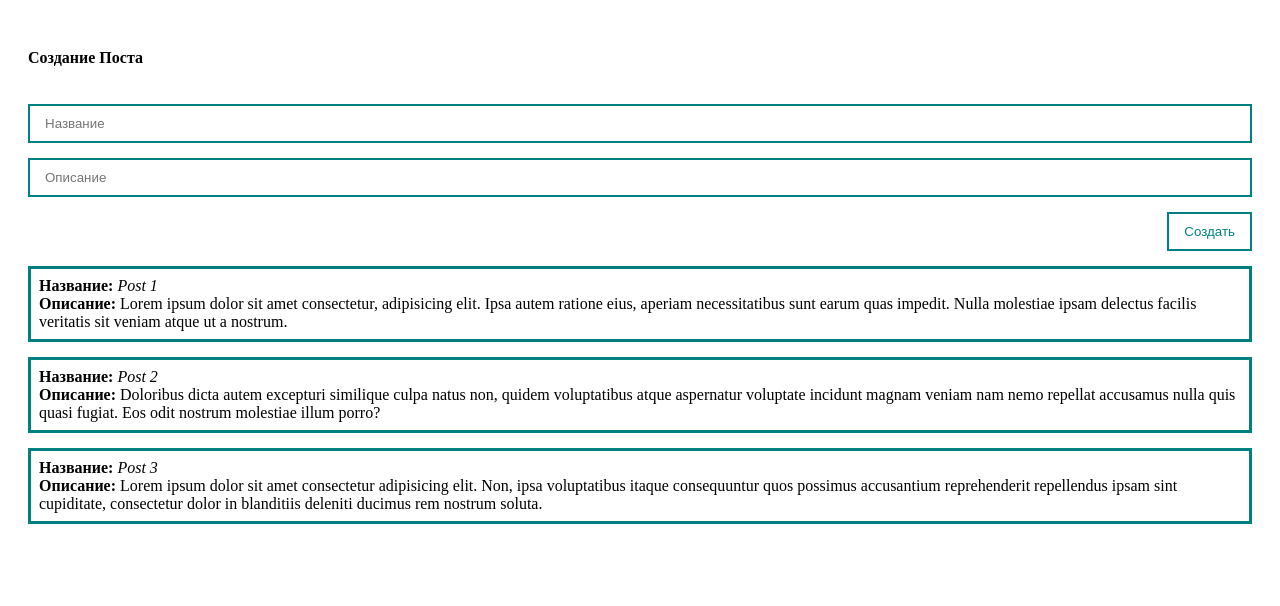
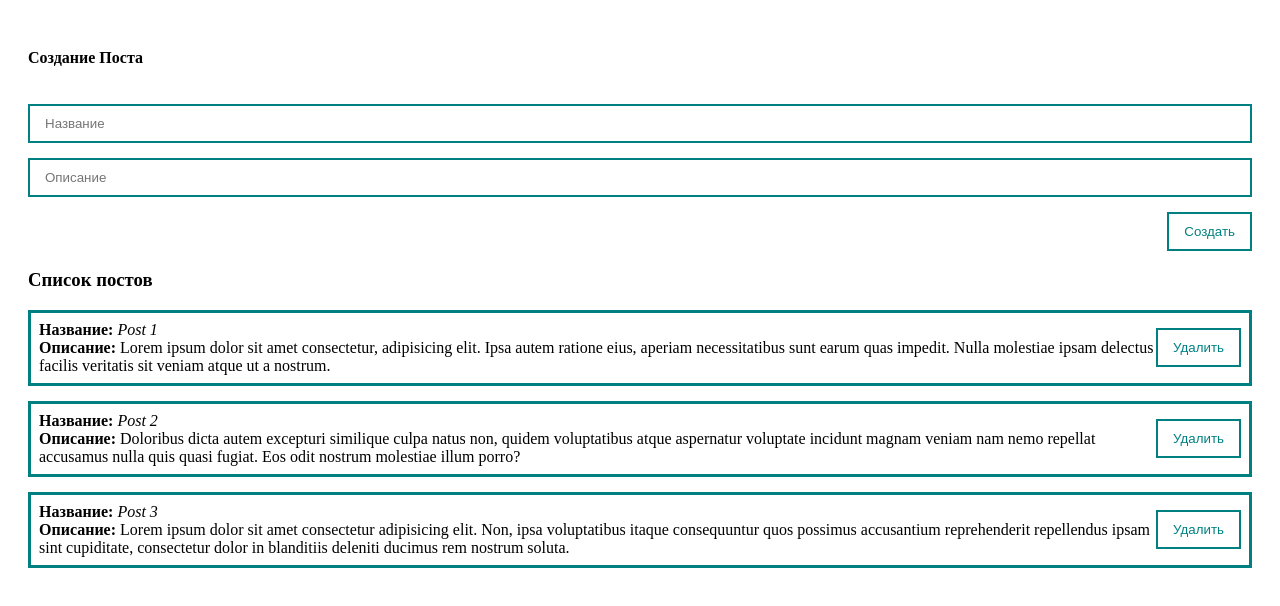
Before and after one commit to Alex-Masold/Vue_from_A_to_Z, a Vue app: page / in a window 1280 px wide. Shown: the top 606 px of the page. Built offline with nearby package versions, Linux system fonts and the light colour scheme.

Commit message:
библиотека UI

```diff
--- a/src/App.vue
+++ b/src/App.vue
@@ -1,7 +1,9 @@
 <template>
     <div class ="app">
         <PostForm @create="createPost"/>
-        <PostList :posts="posts"/>
+        <PostList
+        :posts="posts"
+        @remove="removePost"/>
     </div>
 </template>
 
@@ -39,6 +41,9 @@
             {
                 // console.log(post);
                 this.posts.push(post);
+            },
+            removePost(post){
+                this.posts = this.posts.filter(p => p.id !== post.id)
             }
         },
     }
--- a/src/components/PostForm.vue
+++ b/src/components/PostForm.vue
@@ -1,24 +1,24 @@
 <template>
     <form @submit.prevent>
         <h4>Создание Поста</h4>
-        <input
+        <CustomInput
             v-model="post.title"
             class="input"
             type="text"
             placeholder="Название"
-        >
-        <input
+        />
+        <CustomInput
             v-model="post.body"
             class="input"
             type="text"
             placeholder="Описание"
-        >
-        <button
-            class="btn"
+        />
+        <CustomButton
+            class="createButton"
             @click="createPost"
             >
             Создать
-        </button>
+        </CustomButton>
     </form>
 </template>
 
@@ -53,17 +53,7 @@
         display: flex;
         flex-direction: column;
     }
-    .input {
-        border: 2px solid teal;
-        padding: 10px 15px;
+    .createButton{
         margin-top: 15px;
     }
-    .btn {
-        margin-top: 15px;
-        align-self: flex-end;
-        padding: 10px 15px;
-        background: none;
-        color: teal;
-        border: 2px solid teal;
-    }
 </style>
--- /dev/null
+++ b/src/components/PostItem.vue
@@ -0,0 +1,43 @@
+<template>
+    <div class="post">
+        <div>
+            <div>
+                <strong>Название: </strong>
+                <i>{{ post.title }}</i>
+            </div>
+            <div>
+                <strong>Описание: </strong>
+                {{ post.body }}
+            </div>
+        </div>
+        <div class="postButtons">
+            <CustomButton
+            @click="$emit('remove', post)">
+            Удалить</CustomButton>
+        </div>
+
+    </div>
+</template>
+
+<script>
+    export default {
+        props:{
+            post:{
+                type: Object,
+                require: true,
+            }
+        }
+    }
+</script>
+
+<style scoped>
+    .post {
+        display: flex;
+        align-items: center;
+        justify-content: space-between;
+
+        padding: 0.5em;
+        border: 3px solid teal;
+        margin-top: 15px;
+    }
+</style>
--- a/src/components/PostList.vue
+++ b/src/components/PostList.vue
@@ -1,18 +1,24 @@
 <template>
-    <div class="post" v-for="post in posts">
-        <div>
-            <strong>Название: </strong>
-            <i>{{ post.title }}</i>
-        </div>
-        <div>
-            <strong>Описание: </strong>
-            {{ post.body }}
-        </div>
+    <div>
+        <h3>
+            <strong>Список постов</strong>
+        </h3>
+        <PostItem
+            v-for="post in posts"
+            :post="post"
+            :key="post.id"
+            @remove="$emit('remove', post)"
+        />
     </div>
 </template>
 
 <script>
+import PostItem from './PostItem.vue';
+
 export default{
+    components:{
+        PostItem
+    },
     props:
     {
         posts: {
@@ -24,9 +30,14 @@
 </script>
 
 <style scoped>
-    .post {
-            padding: 0.5em;
-            border: 3px solid teal;
-            margin-top: 15px;
-        }
+ .createButton {
+        align-self: flex-end;
+
+        border: 2px solid teal;
+        margin-top: 15px;
+        padding: 10px 15px;
+
+        background: none;
+        color: teal;
+    }
 </style>
--- /dev/null
+++ b/src/components/UI/CustomButton.vue
@@ -0,0 +1,22 @@
+<template>
+    <button>
+        <slot></slot>
+    </button>
+</template>
+
+<script>
+export default {
+    name: 'CustomButton'
+}
+</script>
+
+<style scoped>
+    button {
+        align-self: flex-end;
+
+        border: 2px solid teal;
+        padding: 10px 15px;
+        background: none;
+        color: teal;
+    }
+</style>
--- /dev/null
+++ b/src/components/UI/CustomInput.vue
@@ -0,0 +1,29 @@
+<template>
+    <input
+        class="input"
+        type="text"
+        :value="modelValue"
+        @input="updateInput">
+</template>
+
+<script>
+    export default {
+        name:'CustomInput',
+        props:{
+            modelValue: {String, Number}
+        },
+        methods:{
+            updateInput(event){
+                this.$emit('update:modelValue', event.target.value);
+            }
+        }
+    }
+</script>
+
+<style scoped>
+    .input {
+        border: 2px solid teal;
+        padding: 10px 15px;
+        margin-top: 15px;
+    }
+</style>
--- /dev/null
+++ b/src/components/UI/index.js
@@ -0,0 +1,7 @@
+import CustomInput from "./CustomInput.vue";
+import CustomButton from "./CustomButton.vue";
+
+export default
+[
+    CustomButton, CustomInput
+]
--- a/src/main.js
+++ b/src/main.js
@@ -1,4 +1,10 @@
 import { createApp } from 'vue'
 import App from './App.vue'
+import components from '/src/components/UI'
 
-createApp(App).mount('#app')
+const app = createApp(App);
+// console.log(components);
+components.forEach(component => {
+    app.component(component.name, component)
+});
+app.mount('#app')
```
